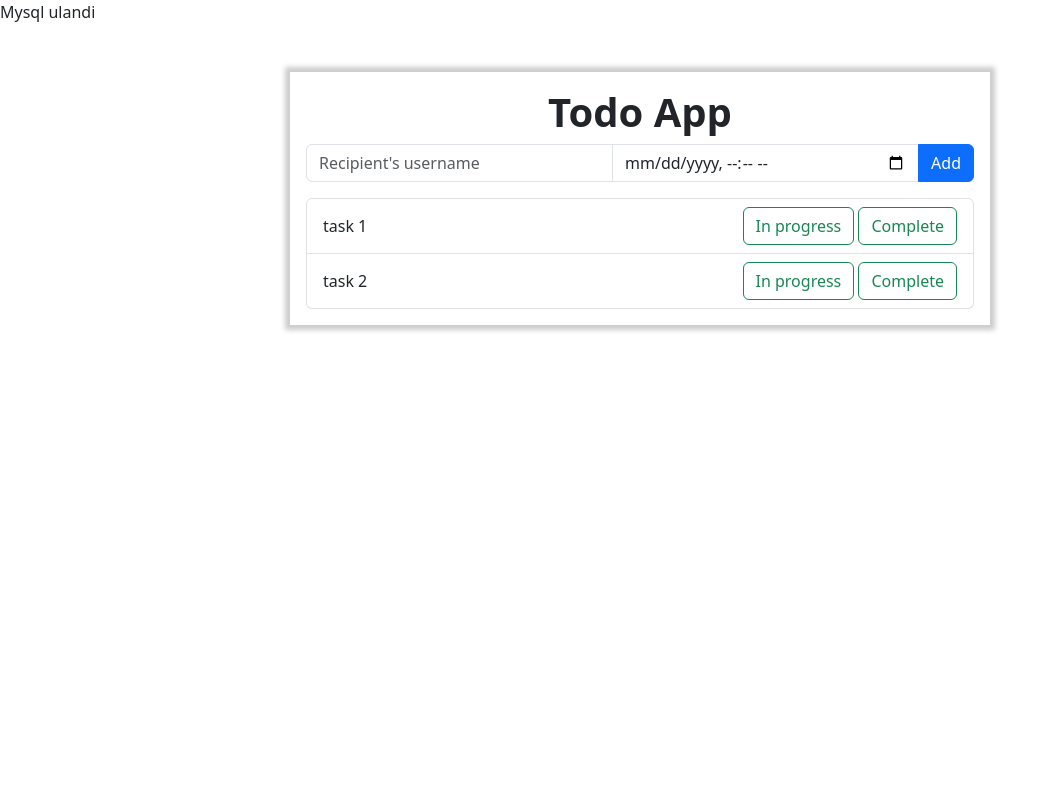
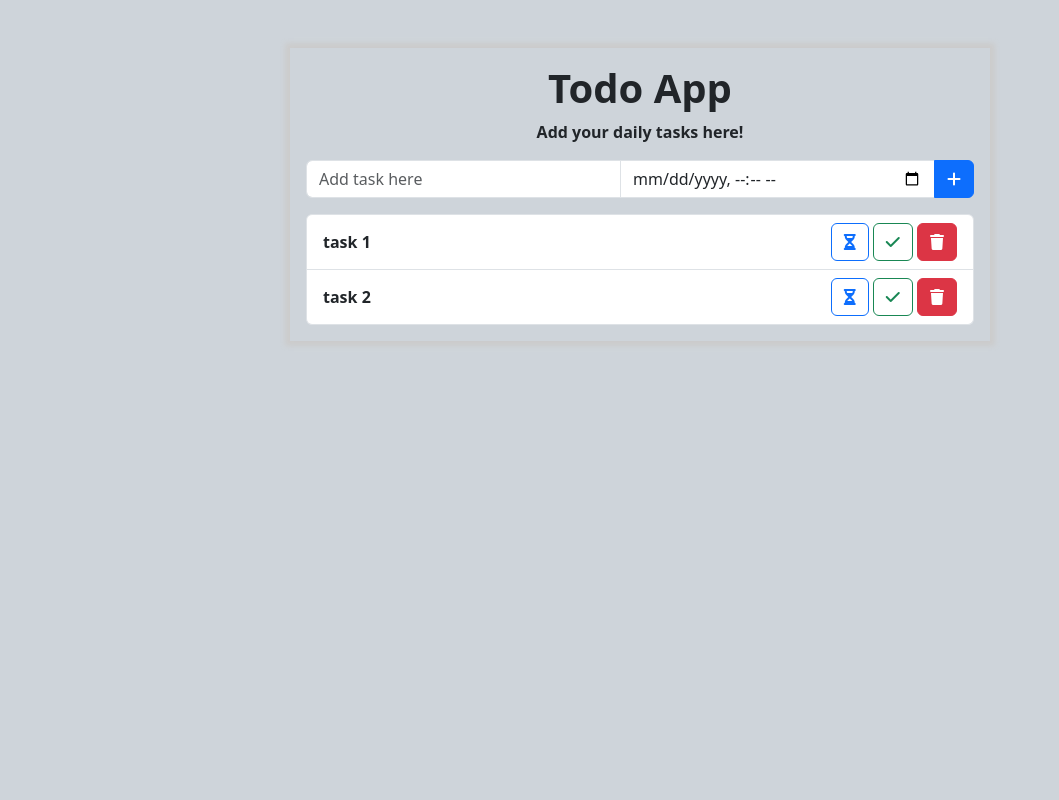
Before and after one commit to maftunaShukhratovna/Todoapp, a PHP site: page / in a window 1280 px wide. Shown: the whole page, without its empty margins (0-1059 px from the left). Run offline with PHP 8.4, Linux system fonts and the light colour scheme; data comes from the database, SQL or seed files in the repository; both versions use the stored data as it was after the commit.

Commit message:
major changes

```diff
--- a/index.php
+++ b/index.php
@@ -18,7 +18,7 @@ if ($uri == '/') {
     view('home', [
         'todos'=>$todos
     ]);
-} elseif ($uri == '/store') {
+}elseif ($uri == '/store') {
     if (!empty($_POST['title']) && !empty($_POST['due_date'])) {
         $todo->store($_POST['title'], $_POST['due_date']);
         header('Location: /');
@@ -30,6 +30,24 @@ if ($uri == '/') {
         header('Location: /');
         exit();
     }
-} else{
+}elseif ($uri == '/in-progress') {
+    if (!empty($_GET['id'])) {
+        $todo->inProgress($_GET['id']);
+        header('Location: /');
+        exit();
+    }
+}elseif ($uri == '/pending') {
+    if (!empty($_GET['id'])) {
+        $todo->pending($_GET['id']);
+        header('Location: /');
+        exit();
+    }
+}elseif($uri=='/delete'){
+    if (!empty($_GET['id'])) {
+        $todo->delete($_GET['id']);
+        header('Location: /');
+        exit();
+    }
+}else{
     echo $uri . " Bu sahifa topilmadi!";
 }
--- a/src/DB.php
+++ b/src/DB.php
@@ -10,7 +10,6 @@ class DB {
 
         $this->conn = new mysqli($this->host, $this->user, $this->pass, $this->database);
 
-        echo "Mysql ulandi";
     }
 }
 ?>
--- a/src/todo.php
+++ b/src/todo.php
@@ -21,8 +21,6 @@ class Todo{
 
         $stmt->close();
 
-
-
     }
 
     public function get(){
@@ -38,11 +36,41 @@ class Todo{
 
     }
 
-    public function complete(int $id){
-        $query= "UPDATE todos set status='completed' where id=:id";
-        return $this->mysqli->prepare($query)->execute([
-            ":id"=> $id
-            ]);
+    public function delete(string $id){
+        $query= "DELETE FROM todos WHERE id=?";
+        $stmt=$this->mysqli->prepare($query);
+        $stmt->bind_param("i",$id);
+        $stmt->execute();
+        $stmt->close();
     }
 
+
+
+    public function complete(int $id){
+        $query= "UPDATE todos set status='completed', updated_at=NOW() where id=?";
+        $stmt=$this->mysqli->prepare($query);
+        $stmt->bind_param("i",$id);
+        return $stmt->execute();
+
+
+    }
+
+
+    public function inProgress (int $id): bool {
+        $query = "UPDATE todos set status='in_progress', in_progress=NOW() where id=?";
+        $stmt=$this->mysqli->prepare($query);
+        $stmt->bind_param("i",$id);
+        return $stmt->execute();
+    }
+
+    public function pending (int $id): bool {
+        $query = "UPDATE todos set status='pending', pending=NOW() where id=?";
+        $stmt=$this->mysqli->prepare($query);
+        $stmt->bind_param("i",$id);
+        return $stmt->execute();
+
+    }
+
+
+
 }
--- a/view/home.php
+++ b/view/home.php
@@ -1,12 +1,12 @@
 <!doctype html>
-<html lang="en">
-
+<lang="en">
 <head>
     <meta charset="UTF-8">
     <meta name="viewport"
           content="width=device-width, user-scalable=no, initial-scale=1.0, maximum-scale=1.0, minimum-scale=1.0">
     <meta http-equiv="X-UA-Compatible" content="ie=edge">
     <title>Todo App</title>
+    <link href="https://cdnjs.cloudflare.com/ajax/libs/font-awesome/6.0.0-beta3/css/all.min.css" rel="stylesheet">
     <link href="https://cdn.jsdelivr.net/npm/bootstrap@5.3.3/dist/css/bootstrap.min.css" rel="stylesheet"
           integrity="sha384-QWTKZyjpPEjISv5WaRU9OFeRpok6YctnYmDr5pNlyT2bRjXh0JMhjY6hW+ALEwIH" crossorigin="anonymous">
     <style>
@@ -18,33 +18,91 @@
         .todo-text {
             font-weight: bold;
         }
+
+        .completed {
+            font-weight: bold;
+            text-decoration: line-through;
+            color: green;
+        }
+        .in_progress {
+            text-decoration: underline;
+            color: #d1970f;
+            font-weight: bold;
+        }
+        .pending{
+            font-weight:bold;
+        }
+
+        .paragraph {
+            text-align:center;
+            font-weight:bold;
+
+        }
+
+
+
     </style>
 </head>
-
-<body>
+<body class="bg-dark-subtle">
 <div class="container">
     <div class="row d-flex justify-content-center">
         <div class="todo-body my-5 p-3">
             <h1 class="text-center todo-text">Todo App</h1>
+            <p class="paragraph">Add your daily tasks here!</p>
             <form method="POST" action="/store">
                 <div class="input-group mb-3">
-                        <input type="text" class="form-control" placeholder="Recipient's username"
-                            aria-label="Recipient's username" aria-describedby="button-addon2" name="title">
+                    <input type="text" class="form-control" placeholder="Add task here"
+                           aria-label="Recipient's username" aria-describedby="button-addon2"
+                           name="title"
+                           required
+                    >
                     <input type="datetime-local" class="form-control" placeholder="Recipient's username"
-                            aria-label="Recipient's username" aria-describedby="button-addon2" name="due_date">
-                        <button class="btn btn-primary" type="submit" id="button-addon2">Add</button>
+                           aria-label="Recipient's username" aria-describedby="button-addon2"
+                           name="due_date"
+                           required
+                    >
+                    <button class="btn btn-primary" type="submit" id="button-addon2"><i class="fas fa-plus"></i></button>
                 </div>
             </form>
             <ul class="list-group">
                 <?php
+                /** @var TYPE_NAME $todos */
+
                 foreach ($todos as $todo) {
-                        $isCompleted = $todo['status'] == 'completed' ? 'completed' : '';
-                        echo '<li class="' . $isCompleted . ' list-group-item d-flex justify-content-between align-items-center">' . $todo["title"] . '
+                    if ($todo['status'] == 'completed') {
+                        echo '
+                                <li class="' . $todo['status'] . ' list-group-item d-flex justify-content-between align-items-center">
+                            ' . $todo["title"] . '
                             <div>
-                            <a href="" class="btn btn-outline-success">In progress</a>
-                                <a href="/complete?id=' . $todo["id"] . '" class="btn btn-outline-success">Complete</a>
+                                <a href="/in-progress?id=' . $todo["id"] . '" class="btn btn-outline-primary"><i class="fa fa-hourglass-half"></i></a>
+                            <a href="/pending?id=' . $todo["id"] . '" class="btn btn-outline-warning"><i class="fa fa-clock"></i></a>
+                            <a href="/delete?id=' . $todo["id"] . '" class="btn btn-danger"><i class="fa fa-trash"></i></a>
                             </div>
-                                </li>';
+                        </li>
+                            ';
+                    } elseif ($todo['status'] == 'pending') {
+                        echo '
+                                <li class="' . $todo['status'] . ' list-group-item d-flex justify-content-between align-items-center">
+                            ' . $todo["title"] . '
+                            <div>
+                                <a href="/in-progress?id=' . $todo["id"] . '" class="btn btn-outline-primary"><i class="fa fa-hourglass-half"></i></a>
+                            <a href="/complete?id=' . $todo["id"] . '" class="btn btn-outline-success"><i class="fa fa-check"></i></a>
+                            <a href="/delete?id=' . $todo["id"] . '" class="btn btn-danger"><i class="fa fa-trash"></i></a>
+                            </div>
+                        </li>
+                            ';
+                    } else {
+                        echo '
+                                <li class="' . $todo['status'] . ' list-group-item d-flex justify-content-between align-items-center">
+                            ' . $todo["title"] . '
+                            <div>
+                                <a href="/pending?id=' . $todo["id"] . '" class="btn btn-outline-warning"><i class="fa fa-clock"></i></a>
+                            <a href="/complete?id=' . $todo["id"] . '" class="btn btn-outline-success"><i class="fa fa-check"></i></a>
+                            <a href="/delete?id=' . $todo["id"] . '" class="btn btn-danger"><i class="fa fa-trash"></i></a>
+                            </div>
+                        </li>
+                            ';
+                    }
                 }
 
                 ?>
@@ -53,5 +111,3 @@
     </div>
 </div>
 </body>
-
-</html>
```
Also changed, not shown: database.sql (added, +57 -0 lines), README.md (added). Lines whose indentation alone changed are shown as unchanged.
